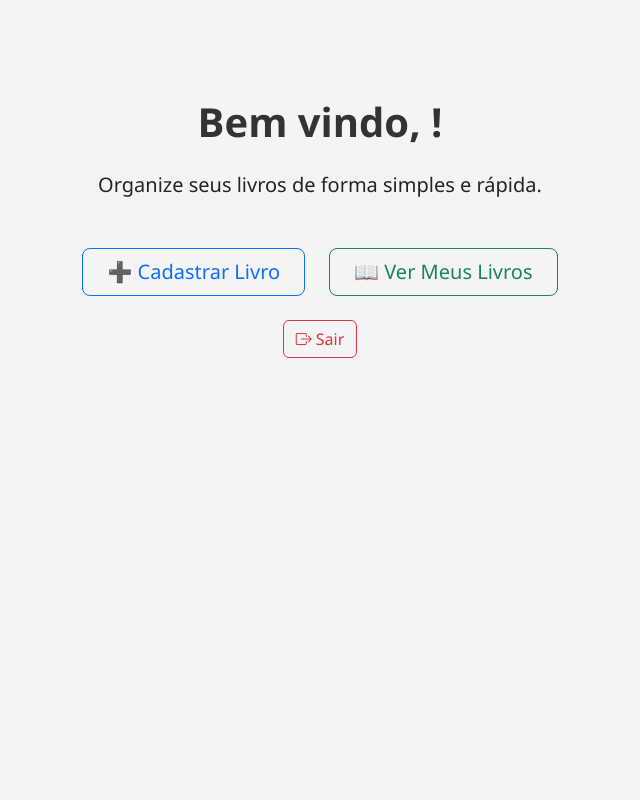
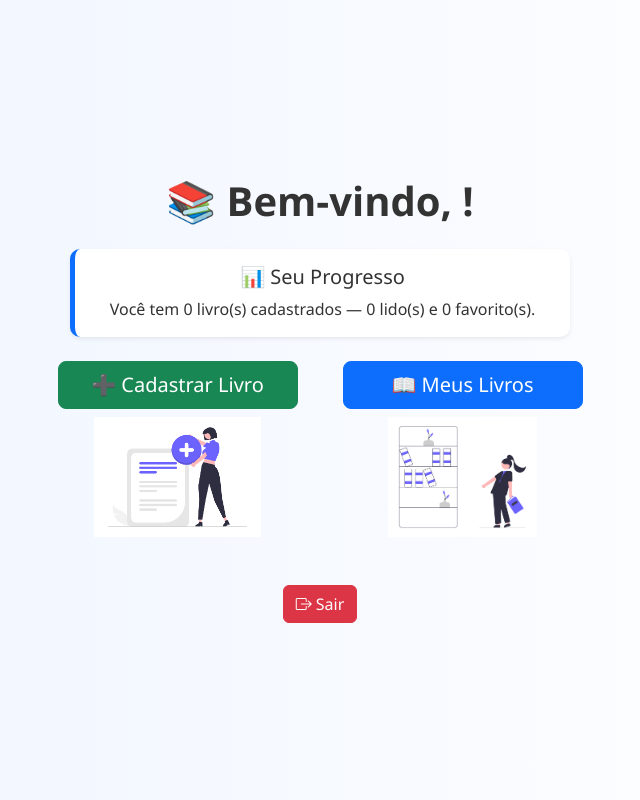
Before and after one commit to Araujoo1/booklist_api, a Django app: page /home in a window 1280 px wide. Shown: the whole page, without its empty margins (320-960 px from the left). Run offline with Django 5.2, Linux system fonts and the light colour scheme; a user stored in the database is signed in; data comes from the database, SQL or seed files in the repository; both versions use the stored data as it was after the commit.

Commit message:
melhoria nas telas

```diff
--- a/livros/livro_views.py
+++ b/livros/livro_views.py
@@ -10,7 +10,14 @@ from django.http import JsonResponse
 
 @login_required
 def home(request):
-    return render(request, 'livros/home.html')
+    user = request.user
+    livros = Livro.objects.filter(usuario = user)
+    total = Livro.objects.filter(usuario = user).count()
+    lidos = Livro.objects.filter(usuario = user, lido=True).count()
+    favoritos = Livro.objects.filter(usuario = user, favorito=True).count()
+
+    mensagem = f"Você tem {total} livro(s) cadastrados — {lidos} lido(s) e {favoritos} favorito(s)."
+    return render(request, 'livros/home.html', {'mensagem': mensagem})
 
 def remove_acentos(texto):
     return ''.join(
--- a/livros/templates/livros/detalhes_livro.html
+++ b/livros/templates/livros/detalhes_livro.html
@@ -1,6 +1,7 @@
 {% extends 'base.html' %}
 
 {% block content %}
+<div class="home-bg">
 <div class="container mt-5">
   <div class="card shadow">
     <div class="row g-0 align-items-center">
@@ -36,4 +37,5 @@
     </div>
   </div>
 </div>
+</div>
 {% endblock %}
--- a/livros/templates/livros/editar_livro.html
+++ b/livros/templates/livros/editar_livro.html
@@ -2,6 +2,7 @@
 {% load static %}
 {% load form_extras %}
 {% block content %}
+<div class="home-bg">
 <div class="container mt-5">
   <h2 class="text-center mb-4">✏️ Editar Livro</h2>
 
@@ -35,4 +36,5 @@
     <input type="hidden" name="capa_url" value="{{ livro.capa_url }}">
   </form>
 </div>
+</div>
 {% endblock %}
--- a/livros/templates/livros/home.html
+++ b/livros/templates/livros/home.html
@@ -1,20 +1,41 @@
 {% extends 'base.html' %}
+{% load static %}
+{% block content %}
+<div class="home-bg">
+  <div class="container py-3 text-center">
+    <h1 class="mb-4">📚 Bem-vindo, {{ request.user.first_name }}!</h1>
 
-{% block content %}
-<div class="container py-5 text-center">
-  <h1 class="mb-4">Bem vindo, {{ request.user.first_name }}! </h1>
-  <p class="lead mb-5">Organize seus livros de forma simples e rápida.</p>
+    <!-- Card de Progresso -->
+    <div class="card card-progresso shadow-sm mb-4 mx-auto" style="max-width: 500px;">
+      <div class="card-body">
+        <h5 class="card-title">📊 Seu Progresso</h5>
+        <p class="card-text">{{ mensagem }}</p>
+      </div>
+    </div>
 
-  <div class="d-flex justify-content-center gap-4 flex-wrap">
-    <a href="{% url 'cadastrar' %}" class="mb-4 btn btn-outline-primary btn-lg px-4 py-2">
-      ➕ Cadastrar Livro
-    </a>
-    <a href="{% url 'livros' %}" class="mb-4 btn btn-outline-success btn-lg px-4 py-2">
-      📖 Ver Meus Livros
-    </a>
+    <!-- Botões -->
+    <div class="row justify-content-center text-center">
+      <div class="col-md-3 mb-4">
+        <a href="{% url 'cadastrar' %}" class="btn btn-success btn-lg mx-auto d-block" style="width: 240px;">
+          ➕ Cadastrar Livro</a>
+        <img src="{% static 'livros/img/cadastrar.png' %}" alt="Cadastrar"
+            class="img-fluid mt-2" style="max-height: 120px;">
+      </div>
+      <div class="col-md-3 mb-4">
+        <a href="{% url 'livros' %}" class="btn btn-primary btn-lg mx-auto d-block" style="width: 240px;">
+          📖 Meus Livros</a>
+        <img src="{% static 'livros/img/meuslivros.png' %}" alt="Meus Livros"
+            class="img-fluid mt-2" style="max-height: 120px;">
+      </div>
+    </div>
+
+
+    <!-- Botão de logout -->
+    <div class="mt-4">
+      <a href="{% url 'logout' %}" class="btn btn-danger">
+        <i class="bi bi-box-arrow-right"></i> Sair
+      </a>
+    </div>
   </div>
-  <a href="{% url 'logout' %}" class="btn btn-outline-danger">
-  <i class="bi bi-box-arrow-right"></i> Sair
-</a>
 </div>
 {% endblock %}
--- a/livros/templates/livros/livros.html
+++ b/livros/templates/livros/livros.html
@@ -1,11 +1,12 @@
 {% extends 'base.html' %}
 
 {% block content %}
+<div class="home-bg">
 <div class="container mt-5">
   <h2 class="text-center mb-4">📔 Meus Livros</h2>
 <div class="d-flex justify-content-center my-4 gap-3">
-  <a href="{% url 'home' %}" class="btn btn-outline-secondary btn-lg">🏠 Home</a>
-  <a href="{% url 'cadastrar' %}" class="btn btn-outline-primary btn-lg">➕ Cadastrar Livro</a>
+  <a href="{% url 'home' %}" class="btn btn-secondary btn-lg">🏠 Home</a>
+  <a href="{% url 'cadastrar' %}" class="btn btn-success btn-lg">➕ Cadastrar Livro</a>
 </div>
    <!-- Filtro -->
   <form method="get" class="d-flex justify-content-between align-items-center mb-4">
@@ -100,4 +101,5 @@
     </div>
   </div>
 </div>
+</div>
 {% endblock %}
--- a/templates/static/livros/css/estilo.css
+++ b/templates/static/livros/css/estilo.css
@@ -70,17 +70,13 @@ footer {
 }
 
 .card.livro-custom {
-  background-color: #f4f4f4;  /* cor suave em vez de branco puro */
+  background: rgba(255, 255, 255, 0.8);  /* branco translúcido */
   border: 1px solid #ddd;
   border-radius: 12px;
   box-shadow: 0 4px 10px rgba(0, 0, 0, 0.05);
+  backdrop-filter: blur(6px); /* efeito de vidro fosco (opcional) */
 }
 
-.card.livro-custom:hover {
-  box-shadow: 0 6px 12px rgba(0, 0, 0, 0.08);
-  transform: scale(1.01);
-  transition: all 0.2s ease-in-out;
-}
 
 /* estilo da pagina inicial */
 .container-inicial {
@@ -136,3 +132,22 @@ footer {
 .estrela-normal {
   color: #ccc;
 }
+
+.home-bg {
+  background: linear-gradient(to right, #eef4ff, #ffffff);
+  min-height: 100vh;
+  display: flex;
+  align-items: center;
+  justify-content: center;
+}
+
+.ilustracao-livro {
+  max-width: 250px;
+  height: auto;
+}
+
+.card-progresso {
+  border-left: 5px solid #0d6efd;
+  background-color: #fff;
+  color: #333;
+}
```
Also changed, not shown: livros/templates/livros/cadastrar_livro.html (+4 -3 lines), livros/templates/livros/selecionar_livro.html (+6 -2 lines), db.sqlite3, templates/static/livros/img/cadastrar.png (added), templates/static/livros/img/livros.png (added), templates/static/livros/img/meuslivros.png (added).
